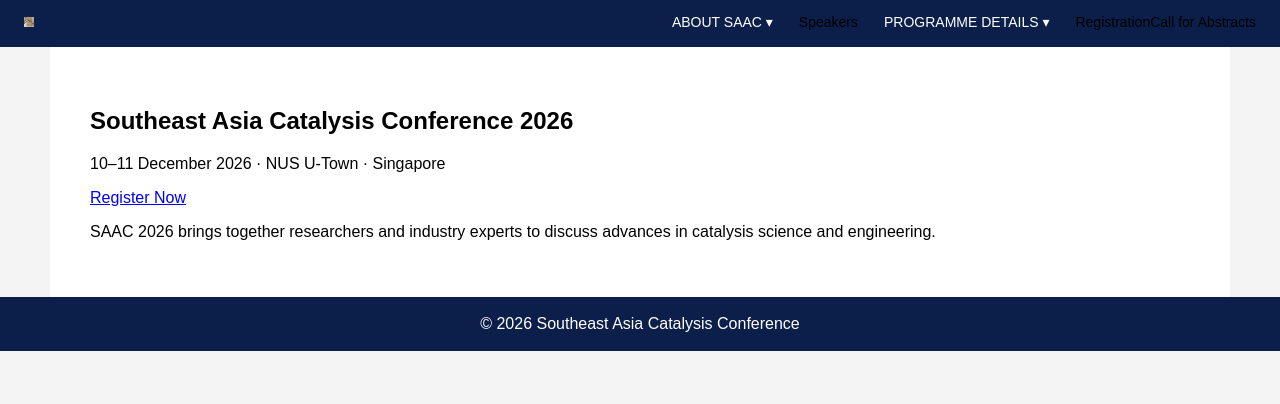
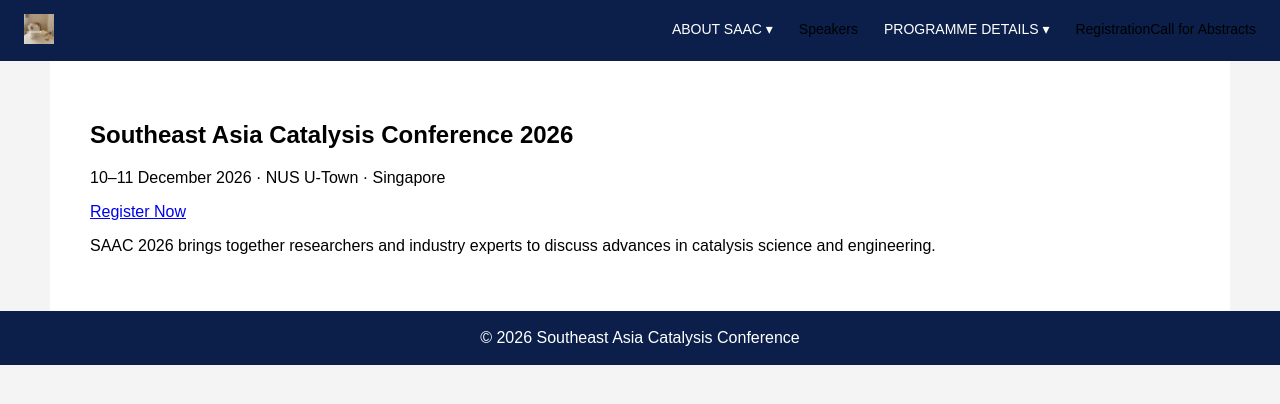
Before and after one commit to sacc2026/sacc2026, a Next.js app: page / in a window 1280 px wide. Shown: the top 404 px of the page. Built offline with nearby package versions, Linux system fonts and the light colour scheme.

Commit message:
Update globals.css

```diff
--- a/app/globals.css
+++ b/app/globals.css
@@ -21,7 +21,7 @@ body {
 
 /* ===== LOGO PLACEHOLDER ===== */
 .header-logo {
-  height: 10px;
+  height: 30px;
   width: auto;
   display: block;
 }
```
